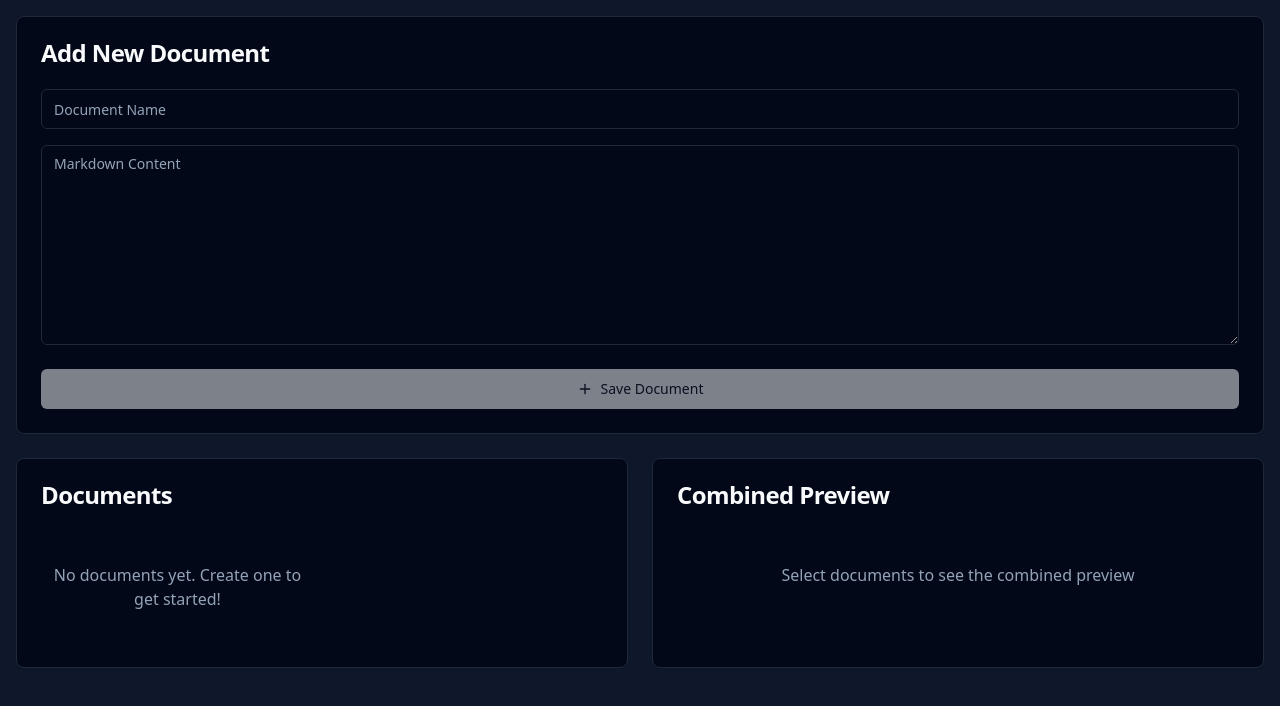
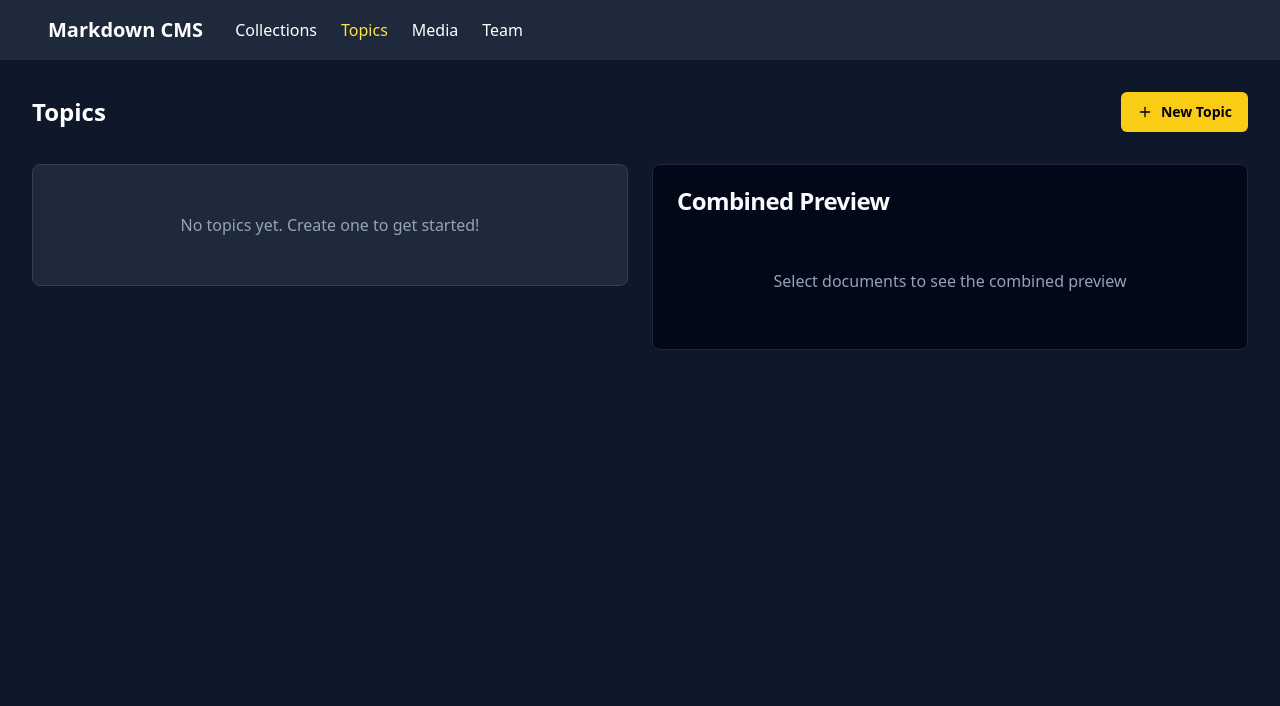
Before and after one commit to ddri/bebop, a Next.js app: page / in a window 1280 px wide. Shown: the top 706 px of the page. Built offline with nearby package versions, Linux system fonts and the light colour scheme.

Commit message:
update ui with nav

```diff
--- a/src/components/MarkdownCMS.tsx
+++ b/src/components/MarkdownCMS.tsx
@@ -6,7 +6,7 @@ import { Card, CardHeader, CardTitle, CardContent } from '@/components/ui/card';
 import { Button } from '@/components/ui/button';
 import { Textarea } from '@/components/ui/textarea';
 import { Input } from '@/components/ui/input';
-import { Plus, Trash2, Download, Eye, FileText } from 'lucide-react';
+import { Plus, Trash2, Download, Eye, FileText, Clock, MoreHorizontal } from 'lucide-react';
 
 interface Document {
   id: number;
@@ -22,6 +22,7 @@ export default function MarkdownCMS() {
   const [combinedPreview, setCombinedPreview] = useState('');
   const [newDocName, setNewDocName] = useState('');
   const [newDocContent, setNewDocContent] = useState('');
+  const [showNewDocForm, setShowNewDocForm] = useState(false);
 
   // Handle mounting state
   useEffect(() => {
@@ -49,6 +50,8 @@ export default function MarkdownCMS() {
   const getWordCount = (text: string): number => {
     return text.trim().split(/\s+/).filter(word => word.length > 0).length;
   };
+
+  // Convert Markdown to HTML
   const markdownToHtml = (markdown: string): string => {
     return markdown
       .replace(/^# (.*$)/gm, '<h1 class="text-3xl font-bold mt-4 mb-2">$1</h1>')
@@ -72,6 +75,7 @@ export default function MarkdownCMS() {
       setDocuments([...documents, newDoc]);
       setNewDocName('');
       setNewDocContent('');
+      setShowNewDocForm(false);
     }
   };
 
@@ -99,17 +103,50 @@ export default function MarkdownCMS() {
     setCombinedPreview(markdownToHtml(selectedContent));
   }, [selectedDocs, documents]);
 
+  if (!mounted) return null;
+
   return (
-    <div className="container mx-auto p-4 max-w-7xl dark:bg-slate-900 min-h-screen">
-      <Card className="mb-6">
+    <div className="min-h-screen bg-slate-50 dark:bg-slate-900">
+      {/* Navigation Bar */}
+      <nav className="bg-slate-800 text-white p-4">
+        <div className="container mx-auto flex items-center justify-between">
+          <div className="flex items-center space-x-8">
+            <span className="text-xl font-bold">Markdown CMS</span>
+            <div className="flex space-x-6">
+              <a href="#" className="hover:text-yellow-300">Collections</a>
+              <a href="#" className="text-yellow-300">Topics</a>
+              <a href="#" className="hover:text-yellow-300">Media</a>
+              <a href="#" className="hover:text-yellow-300">Team</a>
+            </div>
+          </div>
+        </div>
+      </nav>
+
+      {/* Main Content */}
+      <div className="container mx-auto p-8 max-w-7xl">
+        {/* Header with New Topic Button */}
+        <div className="flex justify-between items-center mb-8">
+          <h1 className="text-2xl font-semibold dark:text-white">Topics</h1>
+          <Button
+            onClick={() => setShowNewDocForm(!showNewDocForm)}
+            className="bg-yellow-400 hover:bg-yellow-500 text-black font-semibold"
+          >
+            <Plus className="w-4 h-4 mr-2" />
+            New Topic
+          </Button>
+        </div>
+
+        {/* New Document Form */}
+        {showNewDocForm && (
+          <Card className="mb-8 border-2 border-yellow-400">
             <CardHeader>
-          <CardTitle>Add New Document</CardTitle>
+              <CardTitle>Create New Topic</CardTitle>
             </CardHeader>
             <CardContent>
               <div className="space-y-4">
                 <div>
                   <Input
-                placeholder="Document Name"
+                    placeholder="Topic Name"
                     value={newDocName}
                     onChange={(e) => setNewDocName(e.target.value)}
                     className="mb-2"
@@ -117,37 +154,43 @@ export default function MarkdownCMS() {
                 </div>
                 <div>
                   <Textarea
-                placeholder="Markdown Content"
+                    placeholder="Content (Markdown supported)"
                     value={newDocContent}
                     onChange={(e) => setNewDocContent(e.target.value)}
                     className="min-h-[200px] mb-2"
                   />
                 </div>
+                <div className="flex gap-2">
                   <Button
                     onClick={saveDocument}
                     disabled={!newDocName || !newDocContent}
-              className="w-full"
+                    className="bg-yellow-400 hover:bg-yellow-500 text-black"
                   >
-              <Plus className="w-4 h-4 mr-2" />
-              Save Document
+                    Save Topic
                   </Button>
+                  <Button
+                    variant="outline"
+                    onClick={() => setShowNewDocForm(false)}
+                  >
+                    Cancel
+                  </Button>
+                </div>
               </div>
             </CardContent>
           </Card>
+        )}
 
+        {/* Documents Grid and Preview */}
         <div className="grid lg:grid-cols-2 gap-6">
-        <Card>
-          <CardHeader>
-            <CardTitle>Documents</CardTitle>
-          </CardHeader>
-          <CardContent>
-            <div className="grid grid-cols-1 md:grid-cols-2 gap-4">
+          {/* Documents List */}
+          <div>
+            <div className="space-y-4">
               {documents.map(doc => (
                 <div
                   key={doc.id}
-                  className="p-4 border rounded-lg hover:bg-slate-50 dark:hover:bg-slate-800 transition-colors dark:border-slate-700 relative group"
+                  className="bg-white dark:bg-slate-800 p-6 rounded-lg border border-slate-200 dark:border-slate-700 hover:border-yellow-400 dark:hover:border-yellow-400 transition-colors relative group shadow-sm"
                 >
-                  <div className="absolute top-2 right-2 opacity-0 group-hover:opacity-100 transition-opacity flex gap-2">
+                  <div className="absolute top-4 right-4 opacity-0 group-hover:opacity-100 transition-opacity flex items-center gap-3">
                     <input
                       type="checkbox"
                       checked={selectedDocs.includes(doc.id)}
@@ -158,15 +201,25 @@ export default function MarkdownCMS() {
                       variant="ghost"
                       size="icon"
                       onClick={() => deleteDocument(doc.id)}
-                      className="text-red-500 hover:text-red-700 hover:bg-red-50 h-4 w-4 p-0"
+                      className="text-slate-400 hover:text-red-500 h-6 w-6 p-0"
                     >
                       <Trash2 className="h-4 w-4" />
                     </Button>
+                    <Button
+                      variant="ghost"
+                      size="icon"
+                      className="text-slate-400 h-6 w-6 p-0"
+                    >
+                      <MoreHorizontal className="h-4 w-4" />
+                    </Button>
                   </div>
 
-                  <h3 className="text-lg font-medium mb-2">{doc.name}</h3>
-                  <div className="text-sm text-slate-500 dark:text-slate-400 flex items-center gap-2">
-                    <span>Edited {new Date(doc.id).toLocaleString()}</span>
+                  <h3 className="text-lg font-medium mb-2 pr-24">{doc.name}</h3>
+                  <div className="text-sm text-slate-500 dark:text-slate-400 flex items-center gap-4">
+                    <span className="flex items-center gap-1">
+                      <Clock className="h-3 w-3" />
+                      {new Date(doc.id).toLocaleString()}
+                    </span>
                     <span className="flex items-center gap-1">
                       <FileText className="h-3 w-3" />
                       {getWordCount(doc.content)} words
@@ -178,14 +231,15 @@ export default function MarkdownCMS() {
                 </div>
               ))}
               {documents.length === 0 && (
-                <div className="text-center text-slate-500 dark:text-slate-400 py-8">
-                  No documents yet. Create one to get started!
+                <div className="text-center text-slate-500 dark:text-slate-400 py-12 bg-white dark:bg-slate-800 rounded-lg border border-slate-200 dark:border-slate-700">
+                  No topics yet. Create one to get started!
                 </div>
               )}
             </div>
-          </CardContent>
-        </Card>
+          </div>
 
+          {/* Preview Card */}
+          <div>
             <Card>
               <CardHeader>
                 <CardTitle className="flex justify-between items-center">
@@ -196,7 +250,6 @@ export default function MarkdownCMS() {
                         variant="outline"
                         size="sm"
                         onClick={() => {
-                      // Create full HTML document
                           const htmlContent = `
                             <!DOCTYPE html>
                             <html lang="en">
@@ -224,7 +277,6 @@ export default function MarkdownCMS() {
                             </html>
                           `.trim();
 
-                      // Open in new tab
                           const newTab = window.open();
                           if (newTab) {
                             newTab.document.write(htmlContent);
@@ -266,7 +318,6 @@ export default function MarkdownCMS() {
                             </html>
                           `.trim();
 
-                      // Create blob and download
                           const blob = new Blob([htmlContent], { type: 'text/html' });
                           const url = URL.createObjectURL(blob);
                           const a = document.createElement('a');
@@ -299,5 +350,7 @@ export default function MarkdownCMS() {
             </Card>
           </div>
         </div>
+      </div>
+    </div>
   );
 }
```
Lines whose indentation alone changed are shown as unchanged.
